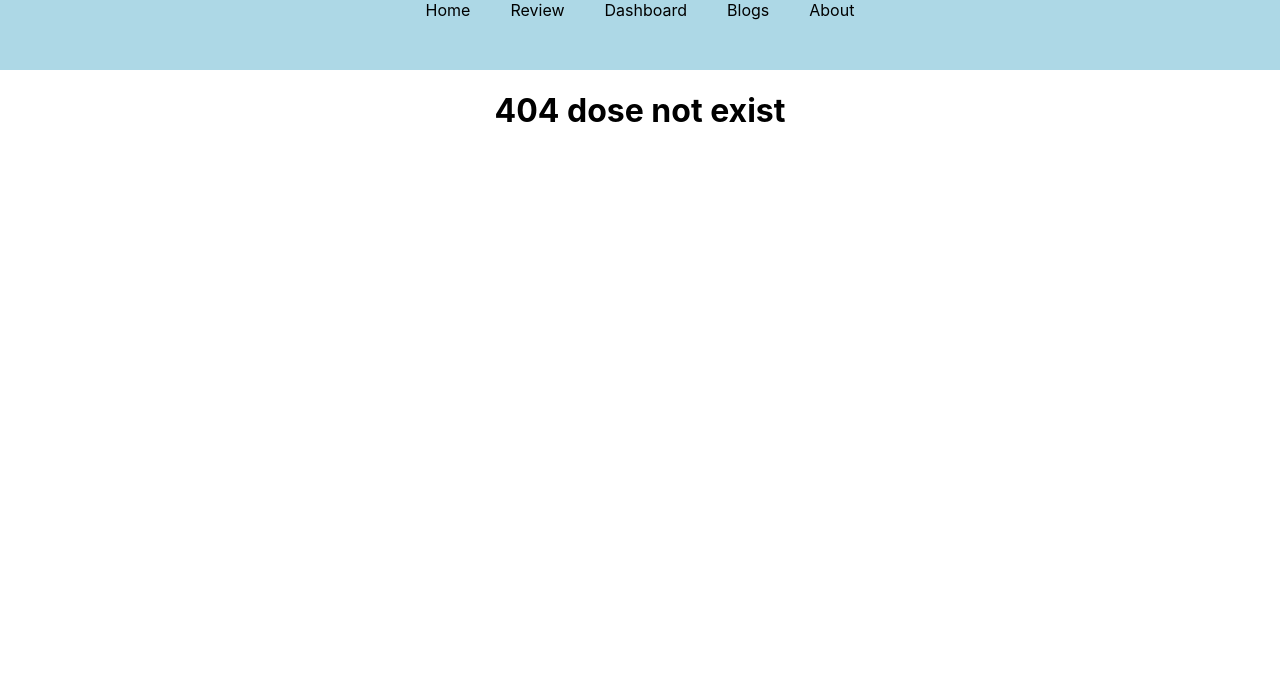
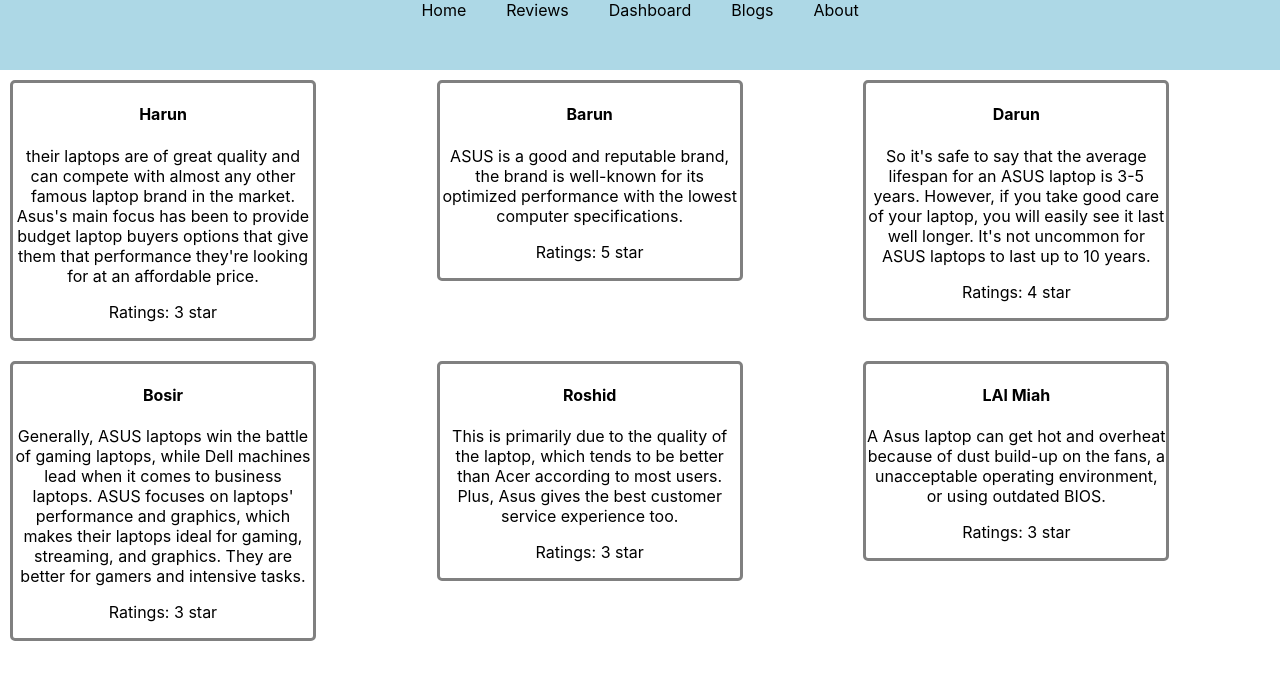
Before and after one commit to shabbirahmedshuvo01/my-work-9, a React (Create React App) app: page /reviews in a window 1280 px wide. Before the commit this address had no page. Shown: the top 680 px of the page. Built offline with nearby package versions, Linux system fonts and the light colour scheme.

Commit message:
review added

```diff
--- a/src/App.js
+++ b/src/App.js
@@ -7,6 +7,7 @@
 import Header from './component/Header/Header';
 import Home from './component/Home/Home';
 import Review from './component/Review/Review';
+import Reviews from './component/Reviewer/Reviews';
 
 function App() {
   return (
@@ -16,6 +17,7 @@
         <Route path='/' element={<Home></Home>}></Route>
         <Route path='/home' element={<Home></Home>}></Route>
         <Route path='/review' element={<Review></Review>}></Route>
+        <Route path='/reviews' element={<Reviews></Reviews>}></Route>
         <Route path='/dashboard' element={<Dashboard></Dashboard>}></Route>
         <Route path='/blogs' element={<Blogs></Blogs>}></Route>
         <Route path='/about' element={<About></About>}></Route>
--- a/src/component/Header/Header.js
+++ b/src/component/Header/Header.js
@@ -7,7 +7,7 @@
         <nav className='work-head'>
             <div>
                 <Link to={"/home"}>Home</Link>
-                <Link to={"/review"}>Review</Link>
+                <Link to={"/reviews"}>Reviews</Link>
                 <Link to={"/dashboard"}>Dashboard</Link>
                 <Link to={"/blogs"}>Blogs</Link>
                 <Link to={"/about"}>About</Link>
--- a/src/component/Home/Home.css
+++ b/src/component/Home/Home.css
@@ -17,3 +17,7 @@
     display: grid;
     grid-template-columns: repeat(3, 1fr);
 }
+
+.hide-work {
+    display: none;
+}
--- /dev/null
+++ b/src/component/NewReview/LocalReview.js
@@ -0,0 +1,16 @@
+import React from 'react';
+
+const LocalReview = (props) => {
+    const { name, comment, ratings } = props.opinion;
+    return (
+        <div>
+            <div className='public-told'>
+                <h4>{name}</h4>
+                <p>{comment}</p>
+                <p>Ratings: {ratings} star</p>
+            </div>
+        </div>
+    );
+};
+
+export default LocalReview;
--- /dev/null
+++ b/src/component/NewReview/NewReview.js
@@ -0,0 +1,23 @@
+import React, { useEffect, useState } from 'react';
+import LocalReview from './LocalReview';
+
+const NewReview = () => {
+    const [opinions, setoPinion] = useState([]);
+
+    useEffect(() => {
+        fetch('visitor.json')
+            .then(res => res.json())
+            .then(data => setoPinion(data))
+    }, [])
+
+
+    return (
+        <div className='visit-work'>
+            {
+                opinions.map(opinion => <LocalReview key={opinion.id} opinion={opinion}></LocalReview>)
+            }
+        </div>
+    );
+};
+
+export default NewReview;
--- /dev/null
+++ b/src/component/Reviewer/Reviews.js
@@ -0,0 +1,12 @@
+import React from 'react';
+import NewReview from '../NewReview/NewReview';
+
+const Reviews = () => {
+    return (
+        <div>
+            <NewReview></NewReview>
+        </div>
+    );
+};
+
+export default Reviews;
```
Also changed, not shown: src/component/NewReview/NewReview.css (added), src/component/Review/Review.css (renamed from src/component/Reviews/Review.css), src/component/Review/Review.js (renamed from src/component/Reviews/Review.js), src/component/Reviewer/Reviews.css (added).
